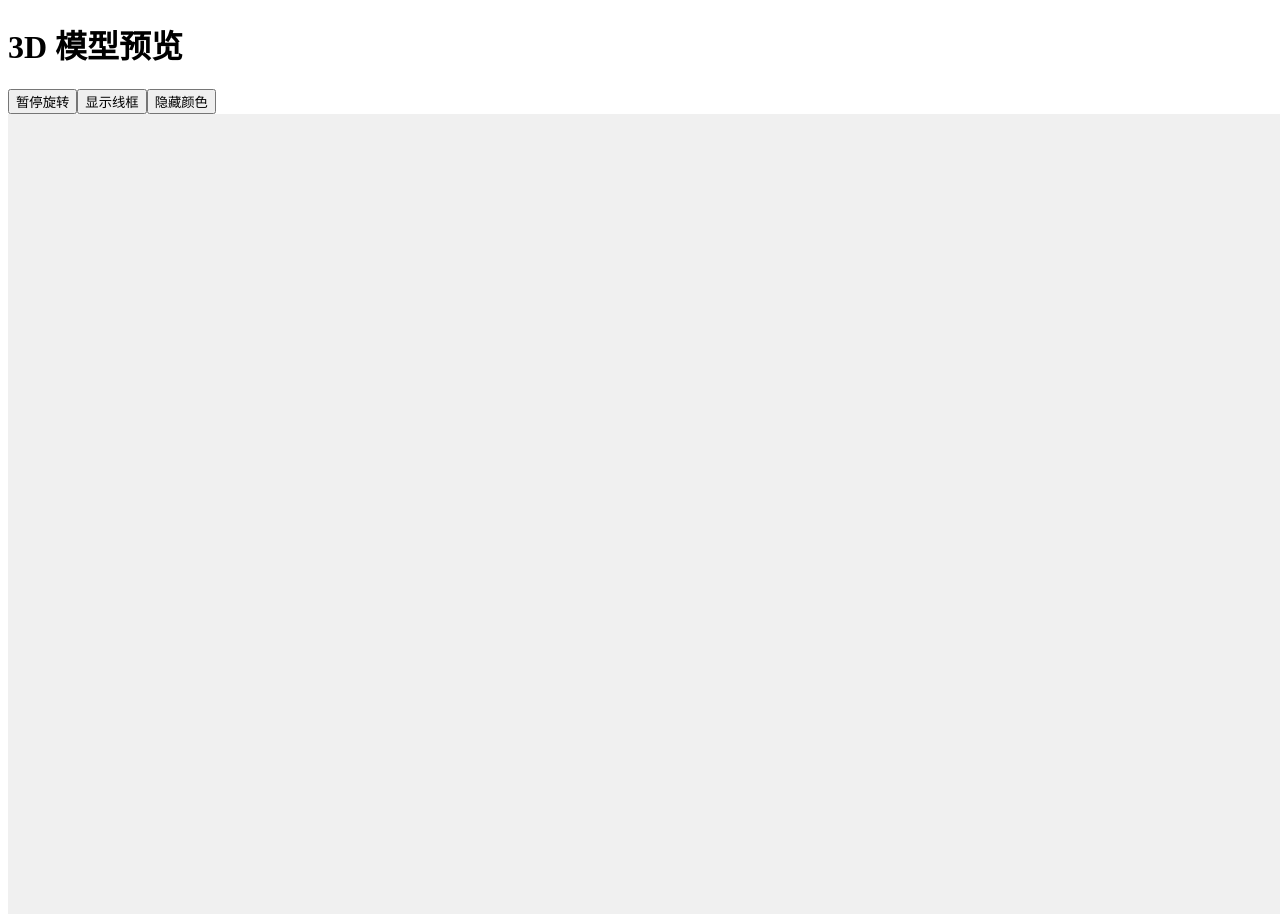
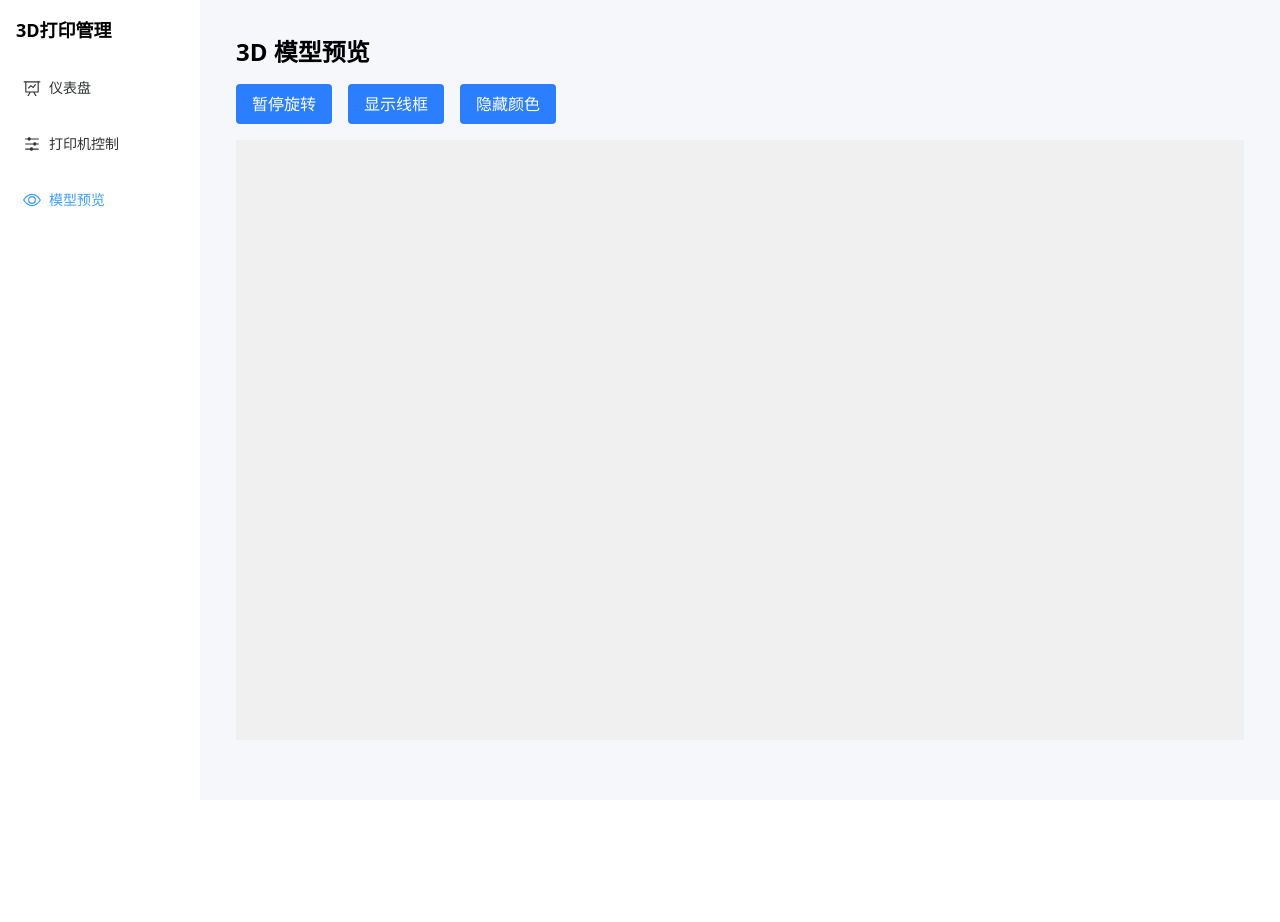
Before and after one commit to yaotutu/trimorph-ai-web, a Vue app: page /model-preview in a window 1280 px wide. After the commit the page ends 800 px from the top, so only its background shows below. Built offline with nearby package versions, Linux system fonts and the light colour scheme; no server answers.

Commit message:
feat(layout): 新增布局组件并更新路由配置，优化应用结构

```diff
--- a/src/App.vue
+++ b/src/App.vue
@@ -1,3 +1,3 @@
 <template>
-  <router-view />
+  <router-view></router-view>
 </template>
--- /dev/null
+++ b/src/layout/Layout.vue
@@ -0,0 +1,68 @@
+<template>
+  <el-container class="h-screen overflow-hidden">
+    <el-aside class="h-full" :width="isCollapse ? '64px' : '200px'">
+      <el-menu
+        :collapse="isCollapse"
+        :router="true"
+        :default-active="route.path"
+      >
+        <div class="p-4 flex">
+          <span v-show="!isCollapse" class="text-lg font-bold">3D打印管理</span>
+          <el-icon class="cursor-pointer ml-auto" @click="toggleCollapse">
+            <component :is="isCollapse ? 'Expand' : 'Fold'" />
+          </el-icon>
+        </div>
+        <el-menu-item index="/dashboard">
+          <el-icon><DataLine /></el-icon>
+          <template #title>仪表盘</template>
+        </el-menu-item>
+        <el-menu-item index="/printer-control">
+          <el-icon><Operation /></el-icon>
+          <template #title>打印机控制</template>
+        </el-menu-item>
+        <el-menu-item index="/model-preview">
+          <el-icon><View /></el-icon>
+          <template #title>模型预览</template>
+        </el-menu-item>
+      </el-menu>
+    </el-aside>
+    <el-main class="h-full bg-[#f5f7fa] overflow-y-auto">
+      <router-view v-slot="{ Component }">
+        <keep-alive>
+          <component :is="Component" />
+        </keep-alive>
+      </router-view>
+    </el-main>
+  </el-container>
+</template>
+
+<script setup lang="ts">
+import { ref } from 'vue';
+import { useRoute } from 'vue-router';
+import {
+  DataLine,
+  Operation,
+  View,
+  Expand,
+  Fold,
+} from '@element-plus/icons-vue';
+
+const route = useRoute();
+const isCollapse = ref(false);
+
+const toggleCollapse = () => {
+  isCollapse.value = !isCollapse.value;
+};
+</script>
+
+<style>
+.el-menu {
+  height: 100%;
+  border-right: none;
+}
+
+.el-container {
+  height: 100vh;
+  overflow: hidden;
+}
+</style>
--- a/src/main.ts
+++ b/src/main.ts
@@ -1,6 +1,7 @@
 import { createApp } from 'vue';
 import { createPinia } from 'pinia';
 import ElementPlus from 'element-plus';
+import './styles/main.css';
 import 'element-plus/dist/index.css';
 import App from './App.vue';
 import router from './router';
--- a/src/router/index.ts
+++ b/src/router/index.ts
@@ -1,5 +1,6 @@
-import { createRouter, createWebHistory } from 'vue-router'
-import { useAuthStore } from '@/stores/auth'
+import { createRouter, createWebHistory } from 'vue-router';
+import { useAuthStore } from '@/stores/auth';
+import Layout from '@/layout/Layout.vue';
 
 // 路由配置
 const routes = [
@@ -7,46 +8,52 @@ const routes = [
     path: '/login',
     name: 'Login',
     component: () => import('@/views/login/index.vue'),
-        meta: { requiresAuth: false }
+    meta: { requiresAuth: false },
   },
   {
-        path: '/printer-control',
+    path: '/',
+    component: Layout,
+    children: [
+      {
+        path: '',
+        name: 'Home',
+        component: () => import('@/views/home/index.vue'),
+        meta: { requiresAuth: false },
+      },
+      {
+        path: 'dashboard',
+        name: 'Dashboard',
+        component: () => import('@/views/dashboard/index.vue'),
+        meta: { requiresAuth: true },
+      },
+      {
+        path: 'printer-control',
         name: 'PrinterControl',
         component: () => import('@/views/printer-control/index.vue'),
         meta: {
-            requiresAuth: false // 不需要登录的页面
-        }
+          requiresAuth: false,
+        },
       },
       {
-        path: '/model-preview',
+        path: 'model-preview',
         name: 'ModelPreview',
         component: () => import('@/views/model-preview/index.vue'),
         meta: {
-            requiresAuth: false // 不需要登录的页面
-        }
+          requiresAuth: false,
         },
-    {
-        path: '/dashboard',
-        name: 'Dashboard',
-        component: () => import('@/views/dashboard/index.vue'),
-        meta: { requiresAuth: true }
       },
-    {
-        path: '/',
-        name: 'Home',
-        component: () => import('@/views/home/index.vue'),
-        meta: { requiresAuth: false }
-    }
-]
+    ],
+  },
+];
 
 const router = createRouter({
   history: createWebHistory(),
-    routes
-})
+  routes,
+});
 
 // 路由守卫
 router.beforeEach((to, from, next) => {
-    const authStore = useAuthStore()
+  const authStore = useAuthStore();
 
   // 检查页面是否需要认证
   if (to.meta.requiresAuth) {
@@ -54,15 +61,15 @@ router.beforeEach((to, from, next) => {
     if (!authStore.isAuthenticated) {
       next({
         path: '/login',
-                query: { redirect: to.fullPath }
-            })
+        query: { redirect: to.fullPath },
+      });
     } else {
-            next()
+      next();
     }
   } else {
     // 不需要认证的页面直接通过
-        next()
+    next();
   }
-})
+});
 
-export default router
+export default router;
--- a/src/styles/base.css
+++ /dev/null
@@ -1,88 +0,0 @@
-@import './normalize.css';
-@import './variables.css';
-
-/* Base styles */
-html {
-    box-sizing: border-box;
-    font-size: 16px;
-    -webkit-font-smoothing: antialiased;
-    -moz-osx-font-smoothing: grayscale;
-    height: 100%;
-}
-
-*,
-*::before,
-*::after {
-    box-sizing: inherit;
-    margin: 0;
-    padding: 0;
-}
-
-body {
-    font-family: 'Inter', -apple-system, BlinkMacSystemFont, 'Segoe UI', Roboto, Oxygen, Ubuntu, Cantarell, 'Open Sans', 'Helvetica Neue', sans-serif;
-    font-size: var(--font-size-base);
-    line-height: 1.5;
-    color: var(--text-primary);
-    background-color: var(--bg-base);
-}
-
-a {
-    color: var(--color-primary);
-    text-decoration: none;
-    transition: var(--transition-base);
-}
-
-a:hover {
-    color: color-mix(in srgb, var(--color-primary) 80%, white);
-}
-
-img {
-    max-width: 100%;
-    height: auto;
-}
-
-button {
-    cursor: pointer;
-    border: none;
-    background: none;
-    font-family: inherit;
-}
-
-/* Utility classes */
-.visually-hidden {
-    position: absolute;
-    width: 1px;
-    height: 1px;
-    padding: 0;
-    margin: -1px;
-    overflow: hidden;
-    clip: rect(0, 0, 0, 0);
-    white-space: nowrap;
-    border: 0;
-}
-
-.container {
-    width: 100%;
-    max-width: 1280px;
-    margin: 0 auto;
-    padding: 0 var(--spacing-md);
-}
-
-/* Scrollbar styles */
-::-webkit-scrollbar {
-    width: 8px;
-    height: 8px;
-}
-
-::-webkit-scrollbar-track {
-    background: var(--bg-base);
-}
-
-::-webkit-scrollbar-thumb {
-    background: var(--border-base);
-    border-radius: var(--radius-full);
-}
-
-::-webkit-scrollbar-thumb:hover {
-    background: var(--border-light);
-}
--- a/src/views/model-preview/index.vue
+++ b/src/views/model-preview/index.vue
@@ -1,78 +1,87 @@
 <script setup lang="ts">
-import { ref, onMounted, onBeforeUnmount } from 'vue'
-import * as THREE from 'three'
-import { GLTFLoader } from 'three/examples/jsm/loaders/GLTFLoader.js'
-import { OrbitControls } from 'three/examples/jsm/controls/OrbitControls.js'
+import {
+  ref,
+  onMounted,
+  onBeforeUnmount,
+  onActivated,
+  onDeactivated,
+} from 'vue';
+import * as THREE from 'three';
+import { GLTFLoader } from 'three/examples/jsm/loaders/GLTFLoader.js';
+import { OrbitControls } from 'three/examples/jsm/controls/OrbitControls.js';
 
-const canvasRef = ref<HTMLCanvasElement | null>(null)
-const isAutoRotate = ref(true)
-const showWireframe = ref(false)
-const showColors = ref(true)
+const canvasRef = ref<HTMLCanvasElement | null>(null);
+const isAutoRotate = ref(true);
+const showWireframe = ref(false);
+const showColors = ref(true);
 
 // 场景相关变量
-let scene: THREE.Scene
-let camera: THREE.PerspectiveCamera
-let renderer: THREE.WebGLRenderer
-let controls: OrbitControls
-let model: THREE.Group
-let coloredMaterials: Map<THREE.Mesh, THREE.Material> = new Map()
-let monochromeMaterials: Map<THREE.Mesh, THREE.Material> = new Map()
+let scene: THREE.Scene;
+let camera: THREE.PerspectiveCamera;
+let renderer: THREE.WebGLRenderer;
+let controls: OrbitControls;
+let model: THREE.Group;
+let coloredMaterials: Map<THREE.Mesh, THREE.Material> = new Map();
+let monochromeMaterials: Map<THREE.Mesh, THREE.Material> = new Map();
+let animationFrameId: number | null = null;
+let isActive = false;
 
 // 初始化场景
 function initScene() {
+  if (!canvasRef.value) return;
+
   // 创建场景
-    scene = new THREE.Scene()
-    scene.background = new THREE.Color(0xf0f0f0)
+  scene = new THREE.Scene();
+  scene.background = new THREE.Color(0xf0f0f0);
 
   // 创建相机
-    camera = new THREE.PerspectiveCamera(
-        75,
-        window.innerWidth / window.innerHeight,
-        0.1,
-        1000
-    )
-    camera.position.set(5, 5, 5)
+  const aspect = canvasRef.value.clientWidth / canvasRef.value.clientHeight;
+  camera = new THREE.PerspectiveCamera(75, aspect, 0.1, 1000);
+  camera.position.set(5, 5, 5);
 
   // 创建渲染器
   renderer = new THREE.WebGLRenderer({
-        canvas: canvasRef.value!,
-        antialias: true
-    })
-    renderer.setSize(window.innerWidth, window.innerHeight)
-    renderer.setClearColor(0xf0f0f0)
+    canvas: canvasRef.value,
+    antialias: true,
+  });
+  renderer.setSize(canvasRef.value.clientWidth, canvasRef.value.clientHeight);
+  renderer.setClearColor(0xf0f0f0);
 
   // 添加控制器
-    controls = new OrbitControls(camera, renderer.domElement)
-    controls.enableDamping = true
-    controls.autoRotate = isAutoRotate.value
+  controls = new OrbitControls(camera, renderer.domElement);
+  controls.enableDamping = true;
+  controls.autoRotate = isAutoRotate.value;
 
   // 添加灯光
-    const ambientLight = new THREE.AmbientLight(0xffffff, 0.6)
-    scene.add(ambientLight)
+  const ambientLight = new THREE.AmbientLight(0xffffff, 0.6);
+  scene.add(ambientLight);
 
-    const directionalLight1 = new THREE.DirectionalLight(0xffffff, 0.8)
-    directionalLight1.position.set(2, 2, 2)
-    scene.add(directionalLight1)
+  const directionalLight1 = new THREE.DirectionalLight(0xffffff, 0.8);
+  directionalLight1.position.set(2, 2, 2);
+  scene.add(directionalLight1);
 
-    const directionalLight2 = new THREE.DirectionalLight(0xffffff, 0.4)
-    directionalLight2.position.set(-2, -1, -1)
-    scene.add(directionalLight2)
+  const directionalLight2 = new THREE.DirectionalLight(0xffffff, 0.4);
+  directionalLight2.position.set(-2, -1, -1);
+  scene.add(directionalLight2);
 
-    const hemisphereLight = new THREE.HemisphereLight(0xffffff, 0x080820, 0.5)
-    scene.add(hemisphereLight)
+  const hemisphereLight = new THREE.HemisphereLight(0xffffff, 0x080820, 0.5);
+  scene.add(hemisphereLight);
 }
 
 // 切换线框模式
 function toggleWireframe() {
+  if (!model) return;
   model.traverse((child) => {
     if (child instanceof THREE.Mesh) {
-            child.material.wireframe = showWireframe.value
+      child.material.wireframe = showWireframe.value;
     }
-    })
+  });
 }
 
 // 创建单色材质
-function createMonochromeMaterial(originalMaterial: THREE.Material): THREE.Material {
+function createMonochromeMaterial(
+  originalMaterial: THREE.Material,
+): THREE.Material {
   if (originalMaterial instanceof THREE.MeshStandardMaterial) {
     return new THREE.MeshPhysicalMaterial({
       color: 0xffffff,
@@ -82,8 +91,8 @@ function createMonochromeMaterial(originalMaterial: THREE.Material): THREE.Mater
       clearcoatRoughness: 0.25,
       reflectivity: 0.5,
       side: originalMaterial.side,
-            flatShading: false
-        })
+      flatShading: false,
+    });
   }
   return new THREE.MeshPhysicalMaterial({
     color: 0xffffff,
@@ -92,100 +101,213 @@ function createMonochromeMaterial(originalMaterial: THREE.Material): THREE.Mater
     clearcoat: 0.3,
     clearcoatRoughness: 0.25,
     reflectivity: 0.5,
-        flatShading: false
-    })
+    flatShading: false,
+  });
 }
 
 // 保存材质信息
 function saveMaterials(mesh: THREE.Mesh) {
-    const coloredMaterial = mesh.material
+  const coloredMaterial = mesh.material;
   if (coloredMaterial) {
-        coloredMaterials.set(mesh, coloredMaterial)
-        monochromeMaterials.set(mesh, createMonochromeMaterial(coloredMaterial))
+    coloredMaterials.set(mesh, coloredMaterial);
+    monochromeMaterials.set(mesh, createMonochromeMaterial(coloredMaterial));
   }
 }
 
 // 切换颜色显示
 function toggleColors() {
+  if (!model) return;
   model.traverse((child) => {
     if (child instanceof THREE.Mesh) {
       child.material = showColors.value
         ? coloredMaterials.get(child) || child.material
-                : monochromeMaterials.get(child) || child.material
+        : monochromeMaterials.get(child) || child.material;
     }
-    })
+  });
 }
 
 // 加载模型
 async function loadModel() {
-    const loader = new GLTFLoader()
+  const loader = new GLTFLoader();
 
   try {
-        const gltf = await loader.loadAsync('/test.glb')
-        model = gltf.scene
-        scene.add(model)
+    const gltf = await loader.loadAsync('/test.glb');
+    model = gltf.scene;
+    scene.add(model);
 
     // 保存所有材质信息
     model.traverse((child) => {
       if (child instanceof THREE.Mesh) {
-                saveMaterials(child)
+        saveMaterials(child);
       }
-        })
+    });
 
     // 调整模型位置和缩放
-        const box = new THREE.Box3().setFromObject(model)
-        const center = box.getCenter(new THREE.Vector3())
-        const size = box.getSize(new THREE.Vector3())
+    const box = new THREE.Box3().setFromObject(model);
+    const center = box.getCenter(new THREE.Vector3());
+    const size = box.getSize(new THREE.Vector3());
 
-        model.position.sub(center)
-        const maxSize = Math.max(size.x, size.y, size.z)
-        const scale = 5 / maxSize
-        model.scale.set(scale, scale, scale)
+    model.position.sub(center);
+    const maxSize = Math.max(size.x, size.y, size.z);
+    const scale = 5 / maxSize;
+    model.scale.set(scale, scale, scale);
 
     // 初始化线框模式和颜色
-        toggleWireframe()
+    toggleWireframe();
   } catch (error) {
-        console.error('加载模型失败:', error)
+    console.error('加载模型失败:', error);
   }
 }
 
-// 渲染循环
-function animate() {
-    requestAnimationFrame(animate)
-    controls.autoRotate = isAutoRotate.value
-    controls.update()
-    renderer.render(scene, camera)
+// 启动渲染循环
+function startAnimation() {
+  if (!isActive) return;
+
+  controls.autoRotate = isAutoRotate.value;
+  controls.update();
+  if (renderer && scene && camera) {
+    renderer.render(scene, camera);
+  }
+  animationFrameId = requestAnimationFrame(startAnimation);
+}
+
+// 停止渲染循环
+function stopAnimation() {
+  if (animationFrameId !== null) {
+    cancelAnimationFrame(animationFrameId);
+    animationFrameId = null;
+  }
+}
+
+// 窗口大小调整处理
+function handleResize() {
+  if (!canvasRef.value || !camera || !renderer) return;
+
+  const width = canvasRef.value.clientWidth;
+  const height = canvasRef.value.clientHeight;
+
+  camera.aspect = width / height;
+  camera.updateProjectionMatrix();
+  renderer.setSize(width, height);
+}
+
+// 清理资源
+function cleanup() {
+  stopAnimation();
+
+  // 清理材质
+  coloredMaterials.forEach((material) => {
+    if (material.dispose) material.dispose();
+  });
+  monochromeMaterials.forEach((material) => {
+    if (material.dispose) material.dispose();
+  });
+  coloredMaterials.clear();
+  monochromeMaterials.clear();
+
+  // 清理模型和场景
+  if (model) {
+    model.traverse((child) => {
+      if (child instanceof THREE.Mesh) {
+        if (child.geometry) child.geometry.dispose();
+        if (child.material) {
+          if (Array.isArray(child.material)) {
+            child.material.forEach((m) => m.dispose());
+          } else {
+            child.material.dispose();
+          }
+        }
+      }
+    });
+    scene?.remove(model);
+  }
+
+  // 清理控制器
+  controls?.dispose();
+
+  // 清理渲染器
+  if (renderer) {
+    renderer.dispose();
+    renderer.forceContextLoss();
+    const canvas = renderer.domElement;
+    canvas.remove();
+  }
+
+  // 清理场景
+  scene?.traverse((object) => {
+    if (object instanceof THREE.Mesh) {
+      object.geometry.dispose();
+      if (object.material) {
+        if (Array.isArray(object.material)) {
+          object.material.forEach((m) => m.dispose());
+        } else {
+          object.material.dispose();
+        }
+      }
+    }
+  });
+
+  window.removeEventListener('resize', handleResize);
+
+  // 重置变量
+  scene = null;
+  camera = null;
+  renderer = null;
+  controls = null;
+  model = null;
 }
 
 onMounted(async () => {
-    initScene()
-    await loadModel()
-    animate()
-})
+  initScene();
+  await loadModel();
+  window.addEventListener('resize', handleResize);
+  isActive = true;
+  startAnimation();
+});
 
 onBeforeUnmount(() => {
-    // 清理资源
-    // @ts-ignore
-    scene?.dispose()
-    renderer?.dispose()
-    controls?.dispose()
-})
+  cleanup();
+});
+
+onActivated(() => {
+  isActive = true;
+  startAnimation();
+  window.addEventListener('resize', handleResize);
+});
+
+onDeactivated(() => {
+  isActive = false;
+  stopAnimation();
+  window.removeEventListener('resize', handleResize);
+});
 </script>
 
 <template>
   <div class="container mx-auto p-4">
     <h1 class="text-2xl font-bold mb-4">3D 模型预览</h1>
     <div class="flex gap-4 mb-4">
-            <button @click="isAutoRotate = !isAutoRotate"
-                class="px-4 py-2 bg-blue-500 text-white rounded hover:bg-blue-600">
+      <button
+        @click="isAutoRotate = !isAutoRotate"
+        class="px-4 py-2 bg-blue-500 text-white rounded hover:bg-blue-600"
+      >
         {{ isAutoRotate ? '暂停旋转' : '开启旋转' }}
       </button>
-            <button @click="showWireframe = !showWireframe; toggleWireframe()"
-                class="px-4 py-2 bg-blue-500 text-white rounded hover:bg-blue-600">
+      <button
+        @click="
+          showWireframe = !showWireframe;
+          toggleWireframe();
+        "
+        class="px-4 py-2 bg-blue-500 text-white rounded hover:bg-blue-600"
+      >
         {{ showWireframe ? '显示纹理' : '显示线框' }}
       </button>
-            <button @click="showColors = !showColors; toggleColors()"
-                class="px-4 py-2 bg-blue-500 text-white rounded hover:bg-blue-600">
+      <button
+        @click="
+          showColors = !showColors;
+          toggleColors();
+        "
+        class="px-4 py-2 bg-blue-500 text-white rounded hover:bg-blue-600"
+      >
         {{ showColors ? '隐藏颜色' : '显示颜色' }}
       </button>
     </div>
```
Also changed, not shown: src/styles/main.css (+0 -24 lines). Lines whose indentation alone changed are shown as unchanged.
